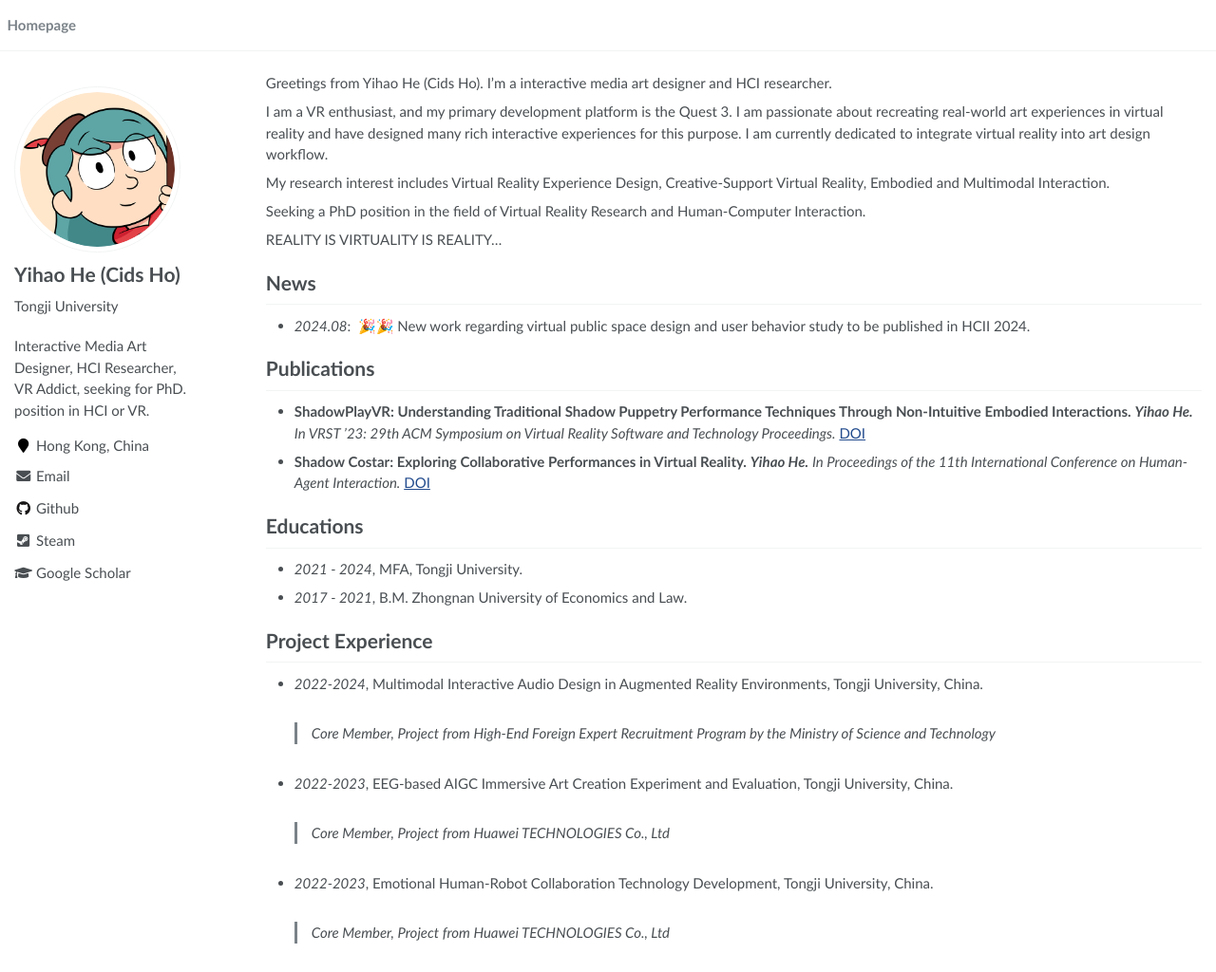
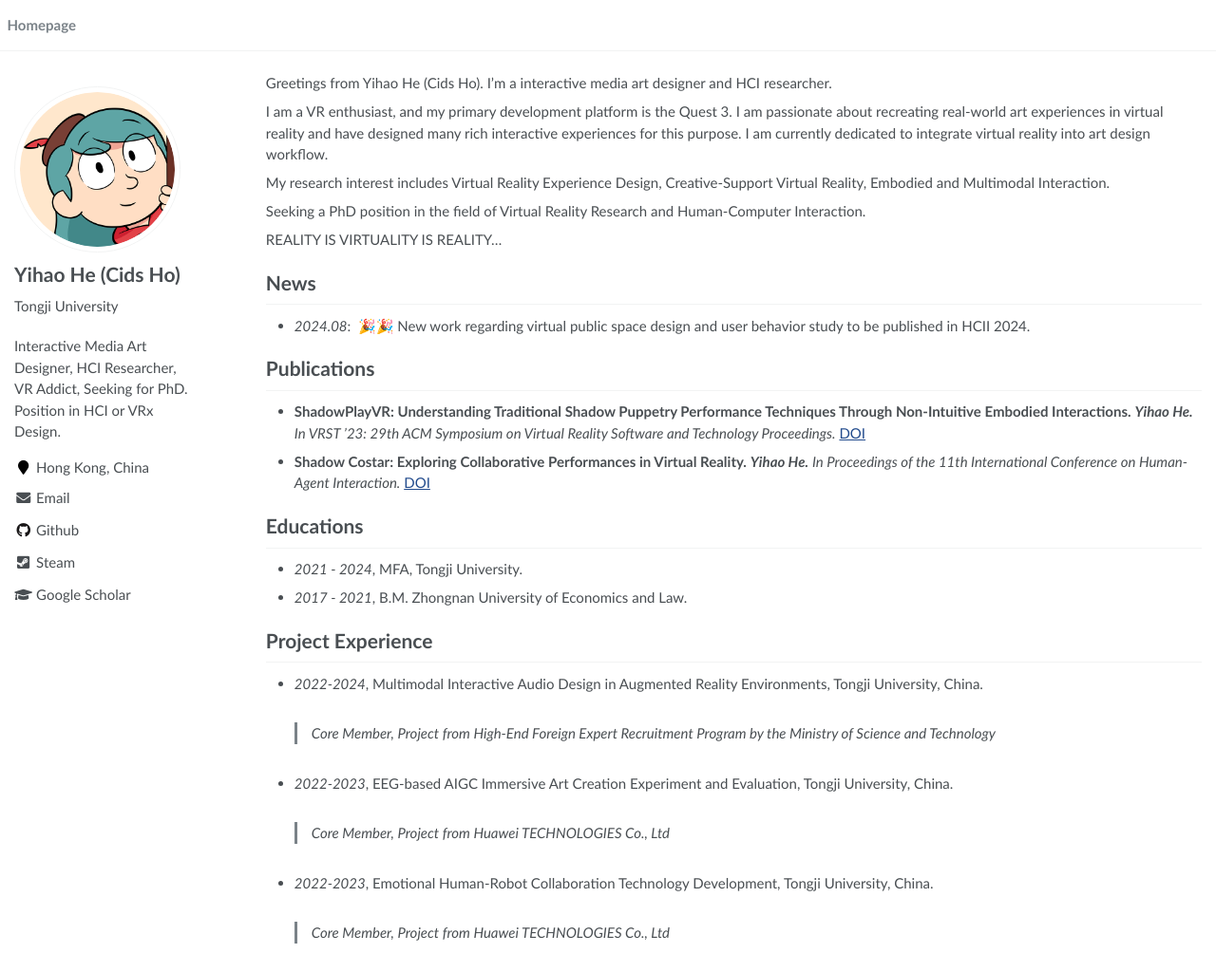
Before and after one commit to CidsHo/Cids.github.io, a Jekyll site: the page built from _pages/about.md, in a window 1280 px wide and 1024 px high. Shown: the whole window at 95% size. Built offline with Jekyll 4.4.1, drawn with Linux system fonts in a browser that asks for light colours.

Commit message:
Update _config.yml

```diff
--- a/_config.yml
+++ b/_config.yml
@@ -7,7 +7,7 @@
 
 # Site Settings
 title                    : "Yihao He (Cids Ho)"
-description              : "Interactive Media Art Designer, HCI Researcher, VR Addict, seeking for PhD. position in HCI or VR."
+description              : "Interactive Media Art Designer, HCI Researcher, VR Addict, Seeking for PhD. Position in HCI or VRx Design."
 repository               : "CidsHo/Cids.github.io"
 google_scholar_stats_use_cdn : false
 
```
